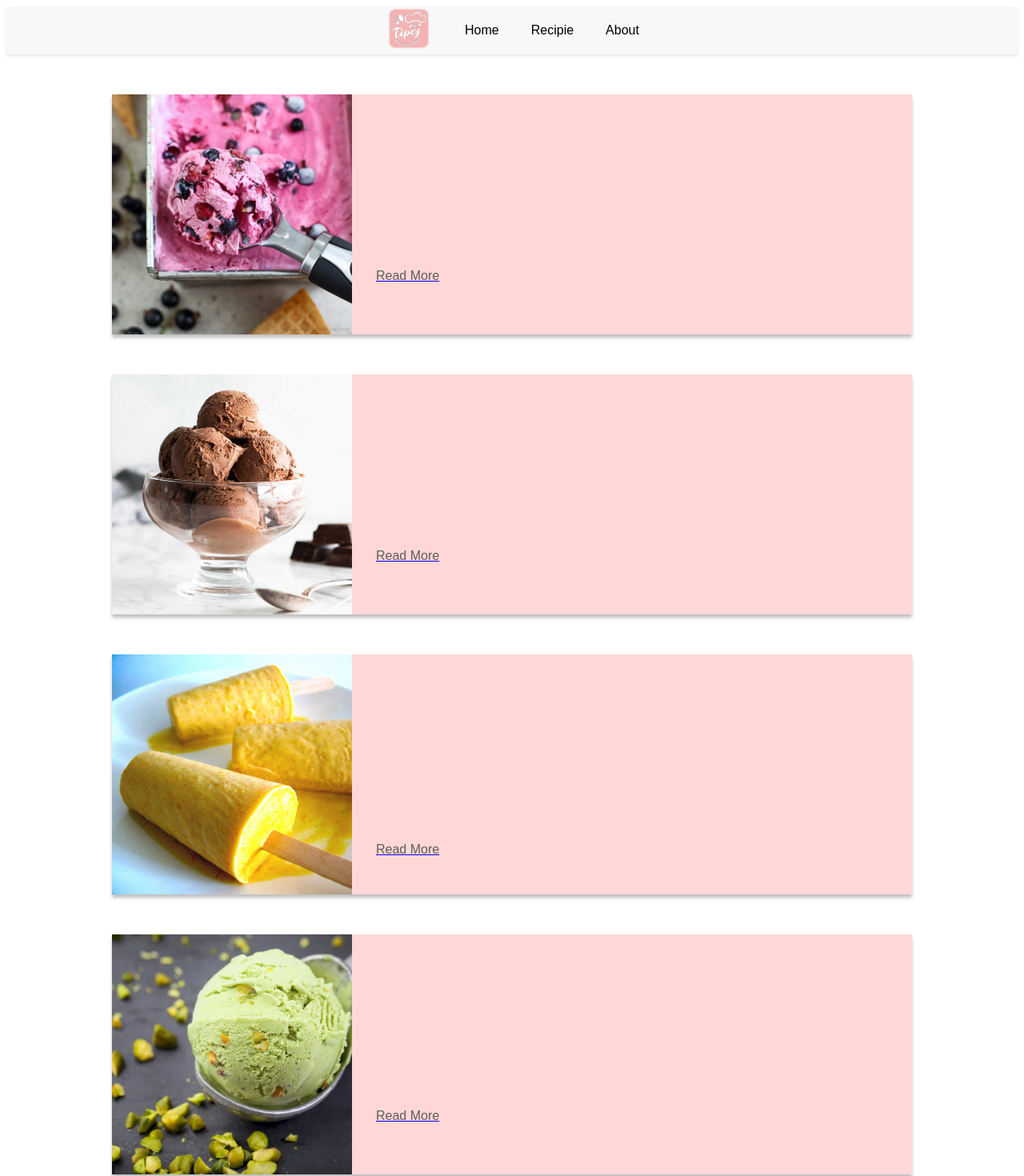
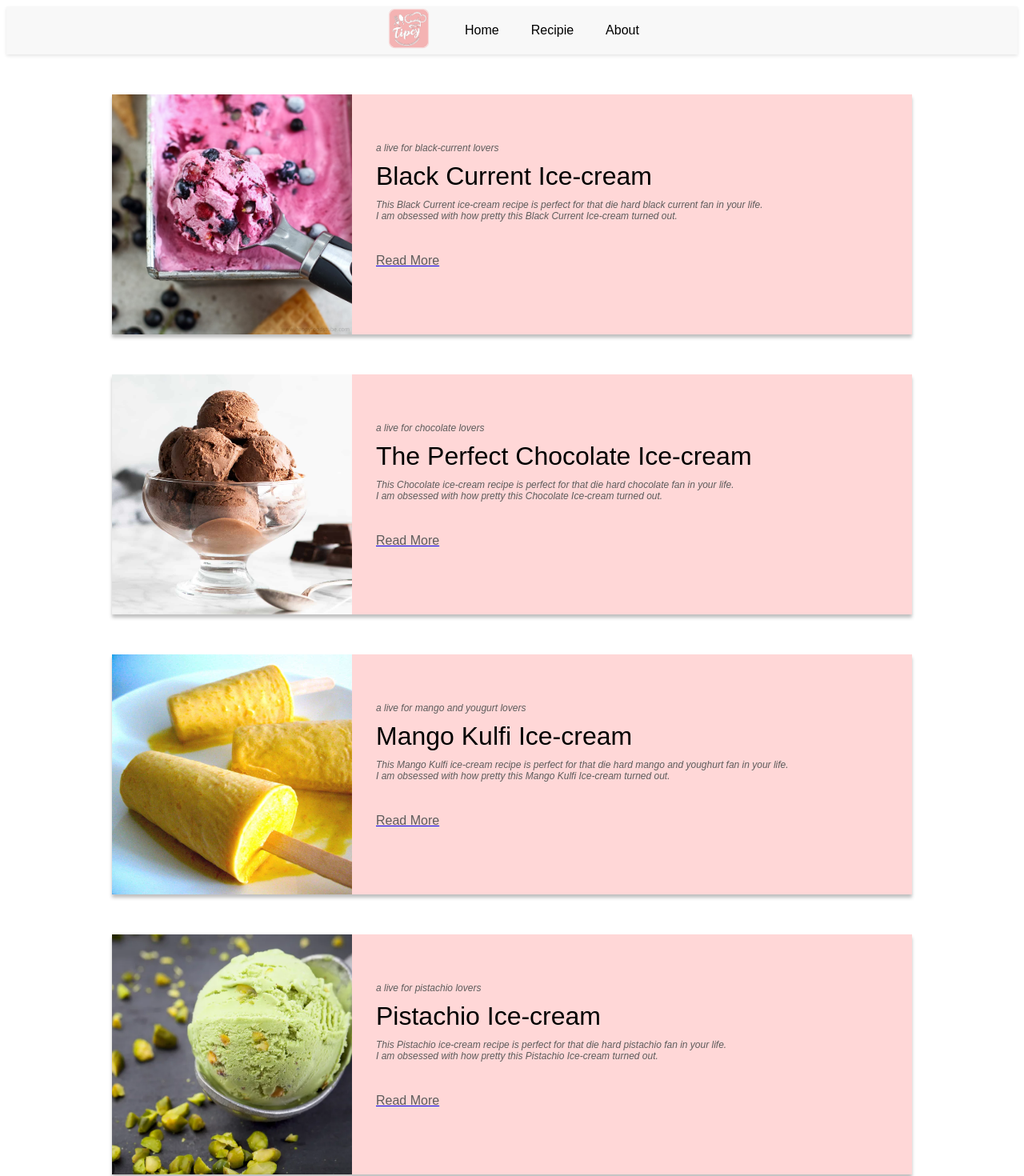
Before and after one commit to IsuruMJA99/Recipe-Food-Blog, a React (Create React App) app in the folder Upload2/blog/: page /recipie/icecream in a window 1280 px wide. Shown: the top 1470 px of the page at 80% size. Built offline with nearby package versions, Linux system fonts and the light colour scheme.

Commit message:
icecream js

```diff
--- a/Upload2/blog/src/Component/Icecream.js
+++ b/Upload2/blog/src/Component/Icecream.js
@@ -14,21 +14,21 @@ const Icecream = () => {
       <img src={blackCurrent} className="img" alt="black-current" />
       <div class="right-side">
         <div class="paragraph-div-content">
-          <p>a live for black-current lovers</p>
+          a live for black-current lovers
         </div>
         <div class="paragraph-div-title">
-          <p>Black Current Ice-cream</p>
+          Black Current Ice-cream
         </div>
         <div class="paragraph-div-content">
-          <p>
+
             This Black Current ice-cream recipe is perfect for that die hard black current
             fan in your life.
             <br />I am obsessed with how pretty this Black Current Ice-cream turned
             out.
-          </p>
+
         </div>
 
-        <Link to="/recipie/icecream/vanilla-ice" className="nav-cake">
+        <Link to="/recipie/icecream/black-current-ice" className="nav-cake">
           <div className="readMore">Read More</div>
         </Link>
       </div>
@@ -40,21 +40,21 @@ const Icecream = () => {
       <img src={choco} className="img" alt="chocolate-ice-cream" />
       <div class="right-side">
         <div class="paragraph-div-content">
-          <p>a live for chocolate lovers</p>
+          a live for chocolate lovers
         </div>
         <div class="paragraph-div-title">
-          <p>The Perfect Chocolate Ice-cream</p>
+          The Perfect Chocolate Ice-cream
         </div>
         <div class="paragraph-div-content">
-          <p>
+
             This Chocolate ice-cream recipe is perfect for that die hard chocolate
             fan in your life.
             <br />I am obsessed with how pretty this Chocolate Ice-cream turned
             out.
-          </p>
+
         </div>
 
-        <Link to="/recipie/icecream/vanilla-ice" className="nav-cake">
+        <Link to="/recipie/icecream/chocolate-ice" className="nav-cake">
           <div className="readMore">Read More</div>
         </Link>
       </div>
@@ -64,21 +64,21 @@ const Icecream = () => {
       <img src={kulfi} className="img" alt="kulfi" />
       <div class="right-side">
         <div class="paragraph-div-content">
-          <p>a live for mango and yougurt lovers</p>
+          a live for mango and yougurt lovers
         </div>
         <div class="paragraph-div-title">
-          <p>Mango Kulfi Ice-cream</p>
+          Mango Kulfi Ice-cream
         </div>
         <div class="paragraph-div-content">
-          <p>
+
             This Mango Kulfi ice-cream recipe is perfect for that die hard mango and youghurt
             fan in your life.
             <br />I am obsessed with how pretty this Mango Kulfi Ice-cream turned
             out.
-          </p>
+
         </div>
 
-        <Link to="/recipie/icecream/vanilla-ice" className="nav-cake">
+        <Link to="/recipie/icecream/kulfi-ice" className="nav-cake">
           <div className="readMore">Read More</div>
         </Link>
       </div>
@@ -88,21 +88,21 @@ const Icecream = () => {
       <img src={pistachio} className="img" alt="pistachio" />
       <div class="right-side">
         <div class="paragraph-div-content">
-          <p>a live for pistachio lovers</p>
+          a live for pistachio lovers
         </div>
         <div class="paragraph-div-title">
-          <p>Pistachio Ice-cream</p>
+          Pistachio Ice-cream
         </div>
         <div class="paragraph-div-content">
-          <p>
+
             This Pistachio ice-cream recipe is perfect for that die hard pistachio
             fan in your life.
             <br />I am obsessed with how pretty this Pistachio Ice-cream turned
             out.
-          </p>
+
         </div>
 
-        <Link to="/recipie/icecream/vanilla-ice" className="nav-cake">
+        <Link to="/recipie/icecream/pistachio-ice" className="nav-cake">
           <div className="readMore">Read More</div>
         </Link>
       </div>
```
